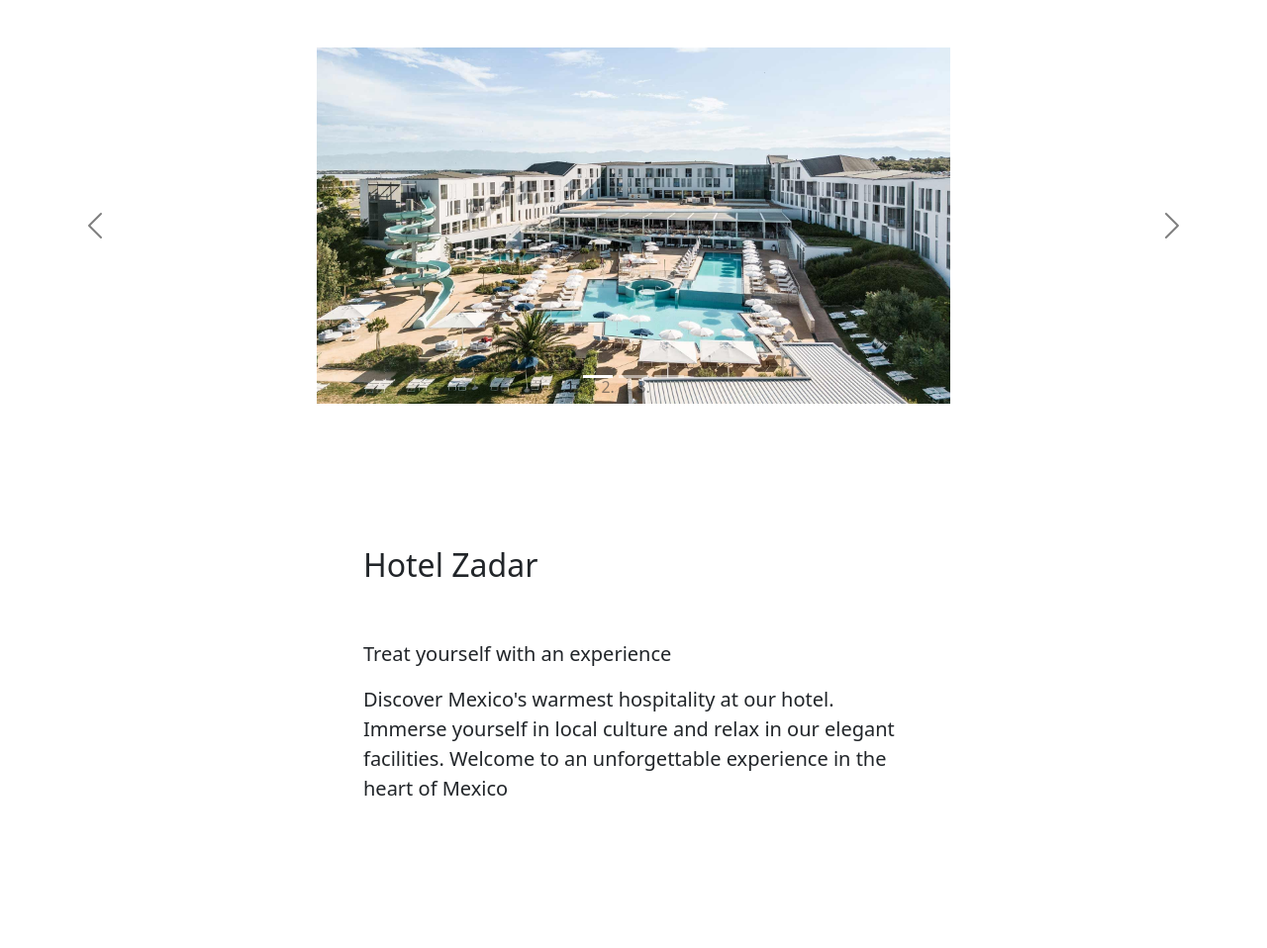
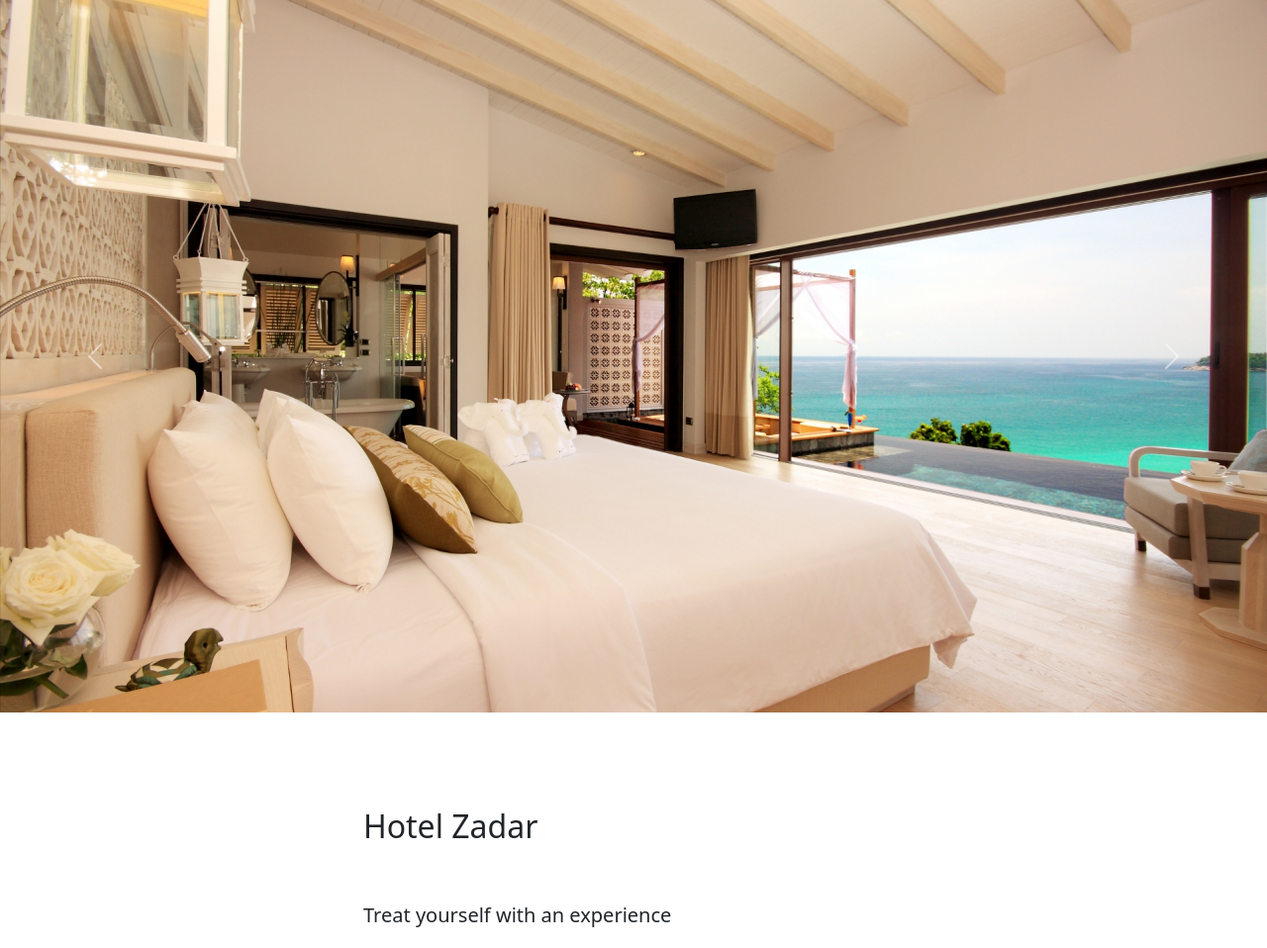
Before and after one commit to MarcoHudec/WEB_project, a PHP site: page / in a window 1280 px wide. Shown: the part 57-1015 px from the top of the page at 99% size. Run offline with PHP 8.4, Linux system fonts and the light colour scheme.

Commit message:
caroussel updated

```diff
--- a/index.php
+++ b/index.php
@@ -24,23 +24,19 @@
     // Include the navbar from Navbar.php
     include('includes/Navbar.php');
     ?>
+<!--
+<header>
+    <div id="carouselExample" class="carousel slide" data-bs-ride="carousel">
 
-<header class="py-5">
-    <div id="carouselExample" class="carousel slide" data-bs-ride="carousel">
-        <ol class="carousel-indicators">
-            <li data-bs-target="#carouselExample" data-bs-slide-to="0" class="active"></li>
-            <li data-bs-target="#carouselExample" data-bs-slide-to="1"></li>
-            <li data-bs-target="#carouselExample" data-bs-slide-to="2"></li>
-        </ol>
         <div class="carousel-inner">
             <div class="carousel-item active">
-                <img src="Images/Hotel1.jpg" class="d-block w-50 mx-auto" alt="Hotel1">
+                <img src="Images/Hotel1.jpg" class="d-block w-100 h-10 mx-auto" alt="Hotel1">
             </div>
             <div class="carousel-item">
-                <img src="Images/Hotel2.jpg" class="d-block w-50 mx-auto" alt="Hotel2">
+                <img src="Images/Hotel2.jpg" class="d-block w-100 mx-auto" alt="Hotel2">
             </div>
             <div class="carousel-item">
-                <img src="Images/Hotel3.jpg" class="d-block w-50 mx-auto" alt="Hotel3">
+                <img src="Images/Hotel3.jpg" class="d-block w-100 mx-auto" alt="Hotel3">
             </div>
         </div>
         <a class="carousel-control-prev" href="#carouselExample" role="button" data-bs-slide="prev">
@@ -53,6 +49,28 @@
         </a>
     </div>
 </header>
+-->
+<div id="carouselExampleInterval" class="carousel slide" data-bs-ride="carousel">
+  <div class="carousel-inner">
+    <div class="carousel-item active" data-bs-interval="5000">
+      <img src="Images/Hotel2.jpg" class="d-block w-100" style="max-height: 800px" alt="...">
+    </div>
+    <div class="carousel-item" data-bs-interval="5000">
+      <img src="Images/Hotel3.jpg" class="d-block w-100" style="max-height: 800px" alt="...">
+    </div>
+    <div class="carousel-item" data-bs-interval="5000">
+      <img src="Images/Hotel4.jpg" class="d-block w-100" style="max-height: 800px" alt="...">
+    </div>
+  </div>
+  <button class="carousel-control-prev" type="button" data-bs-target="#carouselExampleInterval" data-bs-slide="prev">
+    <span class="carousel-control-prev-icon" aria-hidden="true"></span>
+    <span class="visually-hidden">Previous</span>
+  </button>
+  <button class="carousel-control-next" type="button" data-bs-target="#carouselExampleInterval" data-bs-slide="next">
+    <span class="carousel-control-next-icon" aria-hidden="true"></span>
+    <span class="visually-hidden">Next</span>
+  </button>
+</div>
 
 
 
```
Also changed, not shown: Images/Hotel2.jpg, Images/Hotel3.jpg, Images/Hotel4.jpg (added).
